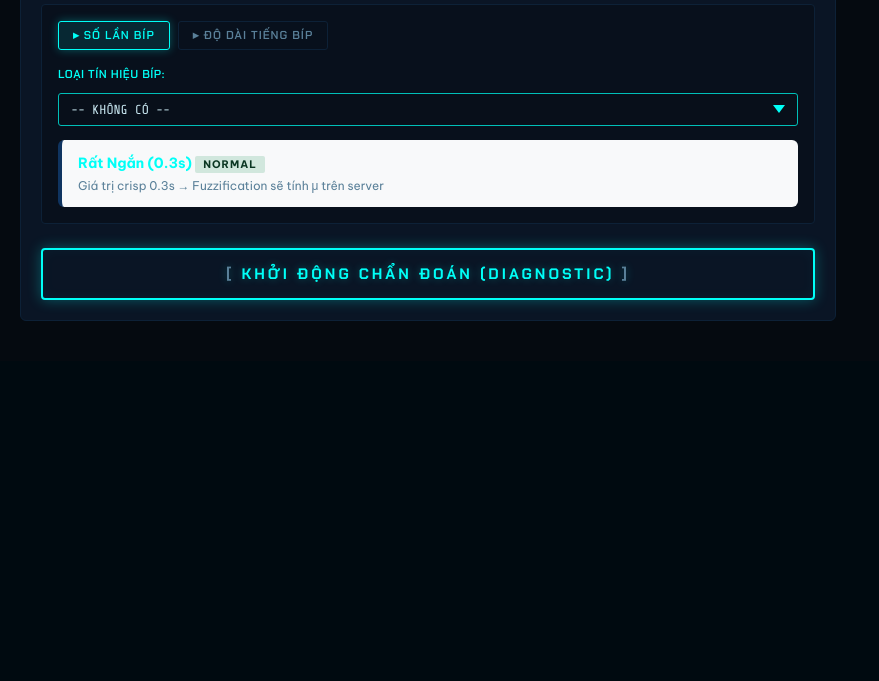
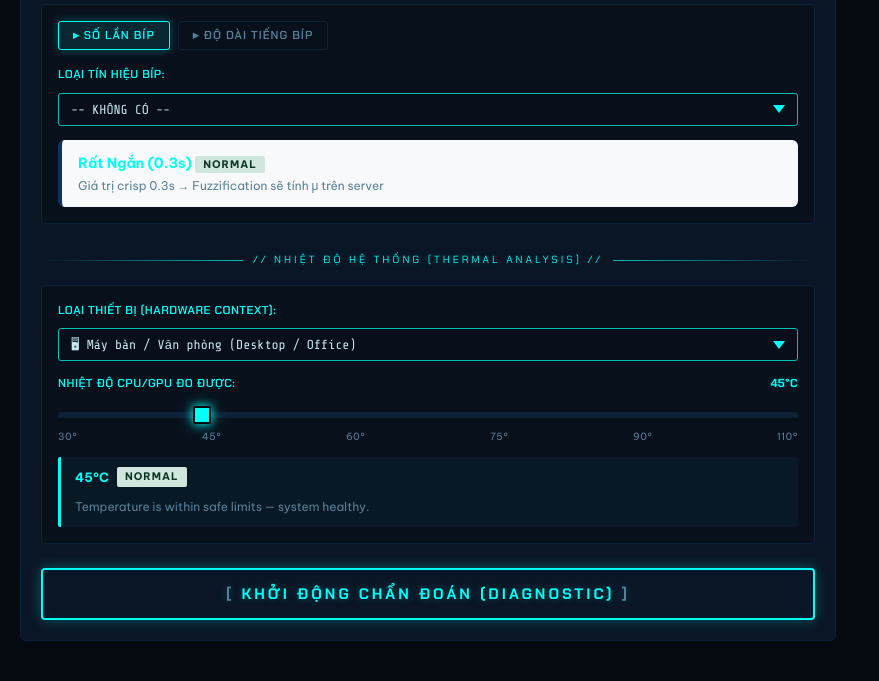
Before and after one commit to Tai-02/FuzzyLogic, a Flask app: page / in a window 1280 px wide. Shown: the part 2047-2728 px from the top of the page, without its empty margins (0-879 px from the left). Before the commit the page ends 2368 px from the top, so only its background shows below. Run offline with Flask 3, Linux system fonts and the light colour scheme; data comes from the database, SQL or seed files in the repository; both versions use the stored data as it was after the commit.

Commit message:
feat: implement FuzzyTemperature diagnostic module and add thermal rules to database with new web UI template

```diff
--- a/app.py
+++ b/app.py
@@ -4,7 +4,7 @@ import mysql.connector
 import os
 from functools import wraps
 
-from fuzzy import fuzzy_beep_from_crisp, fuzzy_beep_from_count
+from fuzzy import fuzzy_beep_from_crisp, fuzzy_beep_from_count, FuzzyTemperature
 
 app = Flask(__name__)
 app.secret_key = os.getenv("SECRET_KEY", "expert-sys-secret-2025")
@@ -74,6 +74,22 @@ def index():
     if request.method == "POST":
         selected_symptoms = request.form.getlist("symptoms")
         beep_mode = request.form.get("beep_mode", "").strip()
+
+        # --- [THÊM MỚI] Chẩn đoán nhiệt độ bằng FuzzyTemperature ---
+        # Trích xuất tham số từ form (name="pc_type" và name="temperature")
+        pc_type  = request.form.get("pc_type", "office").strip()
+        temp_raw = request.form.get("temperature", "").strip()
+        if temp_raw:
+            try:
+                temp_value   = float(temp_raw)
+                fuzzy_temp   = FuzzyTemperature(pc_type)
+                temp_label   = fuzzy_temp.diagnose(temp_value)
+                # Nối nhãn ngôn ngữ vào working memory trước khi suy diễn tiến
+                # VD: "Temp_Danger" → kích hoạt các luật nhiệt độ trong DB
+                selected_symptoms.append(temp_label)
+            except ValueError:
+                pass  # Bỏ qua nếu giá trị không hợp lệ
+
         rule_results = forward_chaining(selected_symptoms)
 
         beep_result = None
--- a/fuzzy.py
+++ b/fuzzy.py
@@ -225,6 +225,121 @@ FUZZY_RULES_DURATION = {
 }
 
 
+# ==============================================================
+# MODULE MỚI: FuzzyTemperature
+# Chẩn đoán nhiệt độ theo ngữ cảnh phần cứng (Context-Aware)
+# Áp dụng Open-Closed Principle: hoàn toàn độc lập với các
+# module Beep Code và Forward Chaining đã có ở trên.
+# ==============================================================
+
+def _trapezoidal_membership(x, a, b, c, d):
+    """
+    Hàm tính độ thuộc hình thang (Trapezoidal Membership Function).
+    Đồ thị: 0 tại [a], tăng đến 1 tại [b], giữ 1 đến [c], giảm về 0 tại [d].
+    Trường hợp đặc biệt: a==b → cạnh trái thẳng đứng (left-open).
+                          c==d → cạnh phải thẳng đứng (right-open).
+    """
+    if x <= a:
+        return 0.0
+    if a < x < b:
+        return (x - a) / (b - a) if b != a else 1.0
+    if b <= x <= c:
+        return 1.0
+    if c < x < d:
+        return (d - x) / (d - c) if d != c else 1.0
+    return 0.0  # x >= d
+
+
+def _triangular_membership(x, a, b, c):
+    """
+    Hàm tính độ thuộc tam giác (Triangular Membership Function).
+    Đỉnh tại b, đáy từ a đến c.
+    """
+    if x <= a or x >= c:
+        return 0.0
+    if a < x <= b:
+        return (x - a) / (b - a)
+    return (c - x) / (c - b)
+
+
+class FuzzyTemperature:
+    """
+    Hệ thống mờ chẩn đoán nhiệt độ theo ngữ cảnh loại máy tính.
+
+    Tham số:
+        pc_type (str): "office" | "gaming"
+
+    Phương thức chính:
+        diagnose(temp_value) -> str
+            Trả về nhãn ngôn ngữ chiến thắng (Winner-Takes-All):
+            "Temp_Normal" | "Temp_Warning" | "Temp_Danger"
+    """
+
+    # --- Tham số đỉnh của các tập mờ (°C) ---
+    # Theo chuẩn học thuật / thực nghiệm từ Intel/AMD thermal guidelines
+
+    _PROFILES = {
+        # Máy bàn văn phòng: tản nhiệt tốt, ngưỡng cảnh báo thấp hơn
+        "office": {
+            "Normal":  (30, 30, 45, 60),   # Trapezoid: ổn định 30-45°C, giảm đến 60°C
+            "Warning": (55, 65, 80),        # Triangle : đỉnh 65°C
+            "Danger":  (75, 90, 110, 110),  # Trapezoid: nguy hiểm từ 90°C trở lên
+        },
+        # Laptop gaming: tải nhiệt cao hơn, cho phép nhiệt độ cao hơn trước khi cảnh báo
+        "gaming": {
+            "Normal":  (40, 40, 65, 85),   # Trapezoid: ổn định 40-65°C, giảm đến 85°C
+            "Warning": (80, 90, 95),        # Triangle : đỉnh 90°C
+            "Danger":  (90, 100, 110, 110), # Trapezoid: nguy hiểm từ 100°C trở lên
+        },
+    }
+
+    def __init__(self, pc_type: str = "office"):
+        pc_type = pc_type.strip().lower()
+        # Fallback về "office" nếu nhận giá trị không hợp lệ
+        self.profile = self._PROFILES.get(pc_type, self._PROFILES["office"])
+
+    def fuzzify(self, temp_value: float) -> dict:
+        """
+        Mờ hóa (Fuzzification): tính độ thuộc μ của temp_value
+        với từng tập mờ trong profile hiện tại.
+
+        Trả về: dict {"Temp_Normal": μ, "Temp_Warning": μ, "Temp_Danger": μ}
+        """
+        p = self.profile
+        memberships = {}
+
+        # Normal: hình thang (4 đỉnh)
+        a, b, c, d = p["Normal"]
+        memberships["Temp_Normal"] = _trapezoidal_membership(temp_value, a, b, c, d)
+
+        # Warning: tam giác (3 đỉnh)
+        a, b, c = p["Warning"]
+        memberships["Temp_Warning"] = _triangular_membership(temp_value, a, b, c)
+
+        # Danger: hình thang (4 đỉnh)
+        a, b, c, d = p["Danger"]
+        memberships["Temp_Danger"] = _trapezoidal_membership(temp_value, a, b, c, d)
+
+        return memberships
+
+    def diagnose(self, temp_value: float) -> str:
+        """
+        Siêu suy diễn (Defuzzification — Winner Takes All):
+        Trả về nhãn ngôn ngữ của tập mờ có độ thuộc μ cao nhất.
+
+        Ví dụ: temp=95°C, pc_type="office" → "Temp_Danger"
+        """
+        memberships = self.fuzzify(temp_value)
+        winner = max(memberships, key=memberships.get)
+
+        # Nếu tất cả μ == 0 (nhiệt độ nằm ngoài dải định nghĩa),
+        # trả về Normal để hệ thống không phát sinh cảnh báo sai
+        if memberships[winner] == 0.0:
+            return "Temp_Normal"
+
+        return winner
+
+
 def fuzzy_beep_from_crisp(crisp_seconds):
     memberships = fuzzify_duration(crisp_seconds)
     label = defuzzify_max(memberships)
--- a/templates/index.html
+++ b/templates/index.html
@@ -131,6 +131,48 @@
                             <div id="preview-diagnosis" class="preview-diag"></div>
                         </div>
                     </div>
+
+                    <!-- ═══════════════════════════════════════════════
+                         [THÊM MỚI] KHỐI CHẨN ĐOÁN NHIỆT ĐỘ
+                         Context-Aware Fuzzy Temperature Module
+                    ════════════════════════════════════════════════ -->
+                    <div class="panel-section-label" style="margin-top: 28px;">
+                        <span class="label-line"></span>
+                        <span class="label-text">// NHIỆT ĐỘ HỆ THỐNG (THERMAL ANALYSIS) //</span>
+                        <span class="label-line"></span>
+                    </div>
+
+                    <div class="beep-panel">
+                        <!-- Chọn loại máy (ngữ cảnh) -->
+                        <label class="cyber-label" for="pc_type">LOẠI THIẾT BỊ (Hardware Context):</label>
+                        <select name="pc_type" id="pc_type" class="cyber-select" onchange="updateThermalProfile()">
+                            <option value="office">🖥 Máy bàn / Văn phòng (Desktop / Office)</option>
+                            <option value="gaming">🎮 Laptop Gaming / Hiệu năng cao</option>
+                        </select>
+
+                        <!-- Thanh trượt nhiệt độ -->
+                        <label class="cyber-label" style="margin-top: 14px;" for="temperature">
+                            NHIỆT ĐỘ CPU/GPU ĐO ĐƯỢC:
+                            <span id="temp-display" class="sv-value" style="float:right; color: var(--cyber-accent);">45°C</span>
+                        </label>
+                        <div class="slider-wrapper">
+                            <input type="range" id="temperature" name="temperature"
+                                   min="30" max="110" step="1" value="45"
+                                   class="cyber-slider" oninput="updateTempDisplay(this.value)">
+                            <div class="slider-ticks">
+                                <span>30°</span><span>45°</span><span>60°</span>
+                                <span>75°</span><span>90°</span><span>110°</span>
+                            </div>
+                        </div>
+
+                        <!-- Vùng hiển thị dự đoán real-time -->
+                        <div id="temp-preview" class="beep-preview-box show" style="margin-top: 12px;">
+                            <span id="temp-preview-label" class="preview-label">45°C</span>
+                            <span id="temp-preview-badge" class="preview-sev-badge sev-normal">NORMAL</span>
+                            <div id="temp-preview-info" class="preview-diag">Nhiệt độ ổn định — Hệ thống hoạt động tốt.</div>
+                        </div>
+                    </div>
+                    <!-- ═════ KẾT THÚC KHỐI NHIỆT ĐỘ ════════════════ -->
 
                     <button type="submit" class="cyber-submit-btn" id="btn-diagnose">
                         <span class="btn-bracket">[</span> KHỞI ĐỘNG CHẨN ĐOÁN (DIAGNOSTIC) <span
@@ -270,7 +312,61 @@
             setTimeout(() => { HTMLFormElement.prototype.submit.call(this); }, 1500);
         });
 
-        document.addEventListener('DOMContentLoaded', () => { updateBeepSlider(0.3); });
+        document.addEventListener('DOMContentLoaded', () => { updateBeepSlider(0.3); updateTempDisplay(45); });
+
+        // ─── [THÊM MỚI] Fuzzy Temperature Preview (Client-side mirror) ───────
+        // Ánh xạ ngưỡng phản chiếu đúng với FuzzyTemperature trong fuzzy.py
+        // để preview tức thì mà không cần round-trip lên server.
+        const TEMP_PROFILES = {
+            office: { warning: [55, 65, 80], danger: [75, 90, 110] },
+            gaming: { warning: [80, 90, 95], danger: [90, 100, 110] },
+        };
+        const TEMP_INFO = {
+            normal:  { badge: 'NORMAL',  cls: 'sev-normal',   msg: 'Temperature is within safe limits — system healthy.' },
+            warning: { badge: 'WARNING', cls: 'sev-warning',  msg: 'Temperature is rising — please check cooling system performance.' },
+            danger:  { badge: 'DANGER',  cls: 'sev-critical', msg: '⚠ CRITICAL OVERHEAT! Risk of Thermal Throttling or Sudden Shutdown.' },
+        };
+
+        function _triMu(x, a, b, c) {
+            if (x <= a || x >= c) return 0;
+            return x <= b ? (x - a) / (b - a) : (c - x) / (c - b);
+        }
+        function _trapMu(x, a, b, c, d) {
+            if (x <= a || x >= d) return 0;
+            if (x < b) return (x - a) / (b - a);
+            if (x <= c) return 1;
+            return (d - x) / (d - c);
+        }
+
+        function _getTempLabel(temp, pcType) {
+            const p = TEMP_PROFILES[pcType] || TEMP_PROFILES.office;
+            const muW = _triMu(temp,  p.warning[0], p.warning[1], p.warning[2]);
+            const muD = pcType === 'office'
+                ? _trapMu(temp, 75,  90, 110, 110)
+                : _trapMu(temp, 90, 100, 110, 110);
+            if (muD >= muW && muD > 0) return 'danger';
+            if (muW > 0)               return 'warning';
+            return 'normal';
+        }
+
+        function updateTempDisplay(val) {
+            val = parseInt(val);
+            const pcType = document.getElementById('pc_type').value;
+            const label  = _getTempLabel(val, pcType);
+            const info   = TEMP_INFO[label];
+            document.getElementById('temp-display').textContent       = val + '°C';
+            document.getElementById('temp-preview-label').textContent = val + '°C';
+            const badge = document.getElementById('temp-preview-badge');
+            badge.textContent = info.badge;
+            badge.className   = 'preview-sev-badge ' + info.cls;
+            document.getElementById('temp-preview-info').textContent  = info.msg;
+        }
+
+        function updateThermalProfile() {
+            // Khi đổi loại máy, cập nhật lại preview theo ngưỡng mới
+            updateTempDisplay(document.getElementById('temperature').value);
+        }
+        // ─── KẾT THÚC Fuzzy Temperature Preview ──────────────────────────────
     </script>
 </body>
 
```
Also changed, not shown: data.sql (+23 -0 lines).
